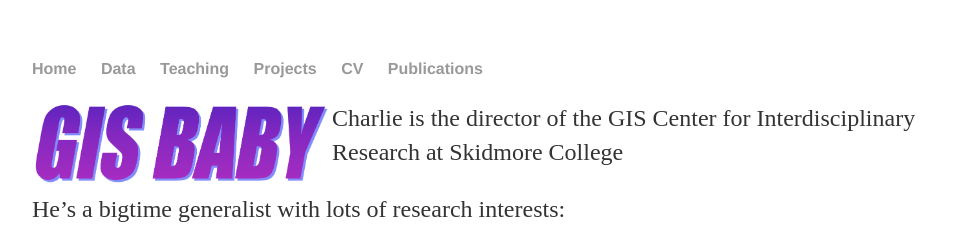
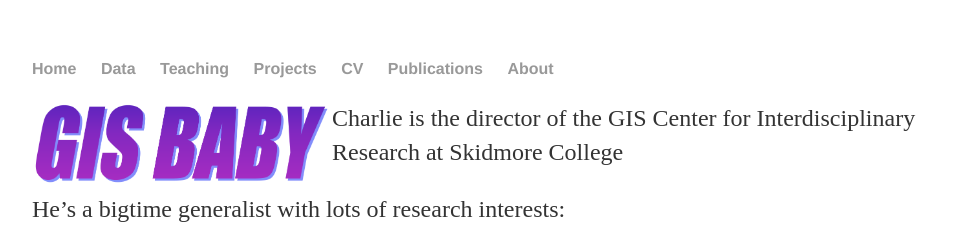
Before and after one commit to bettigole/bettigole.github.io, a Jekyll site: the page built from about.md, in a window 1280 px wide. Shown: the top 251 px of the page, without its empty margins (160-1119 px from the left). Built offline with Jekyll 4.4.1, drawn with Linux system fonts in a browser that asks for light colours; our own code applies the rules of GitHub Pages for plain Markdown files.

Commit message:
test about.md

```diff
--- a/_layouts/default.html
+++ b/_layouts/default.html
@@ -14,7 +14,8 @@
                 	<li><a href="/projects">Projects</a></li>
             		<li><a href="/cv">CV</a></li>
         		<li><a href="/pubs">Publications</a></li>
-	    		</ul>
+        		<li><a href="/about.md">About</a></li>
+			</ul>
 			</nav>
 			<div class="container">
 
```
